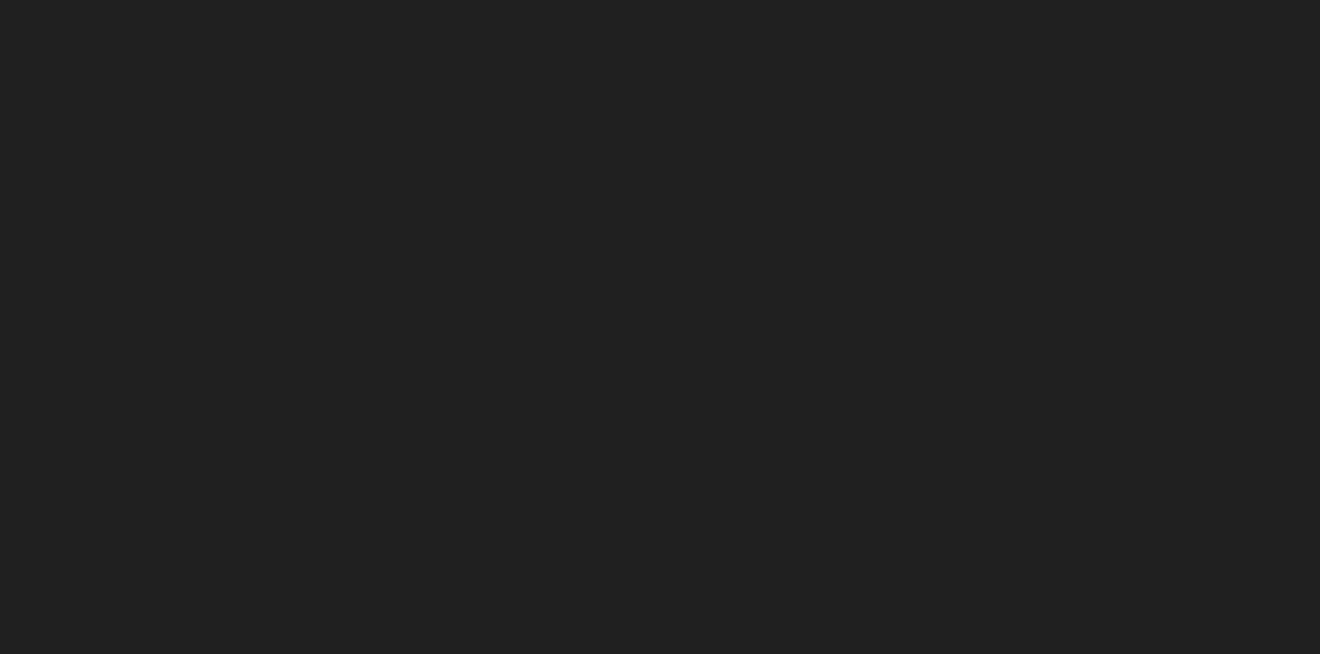
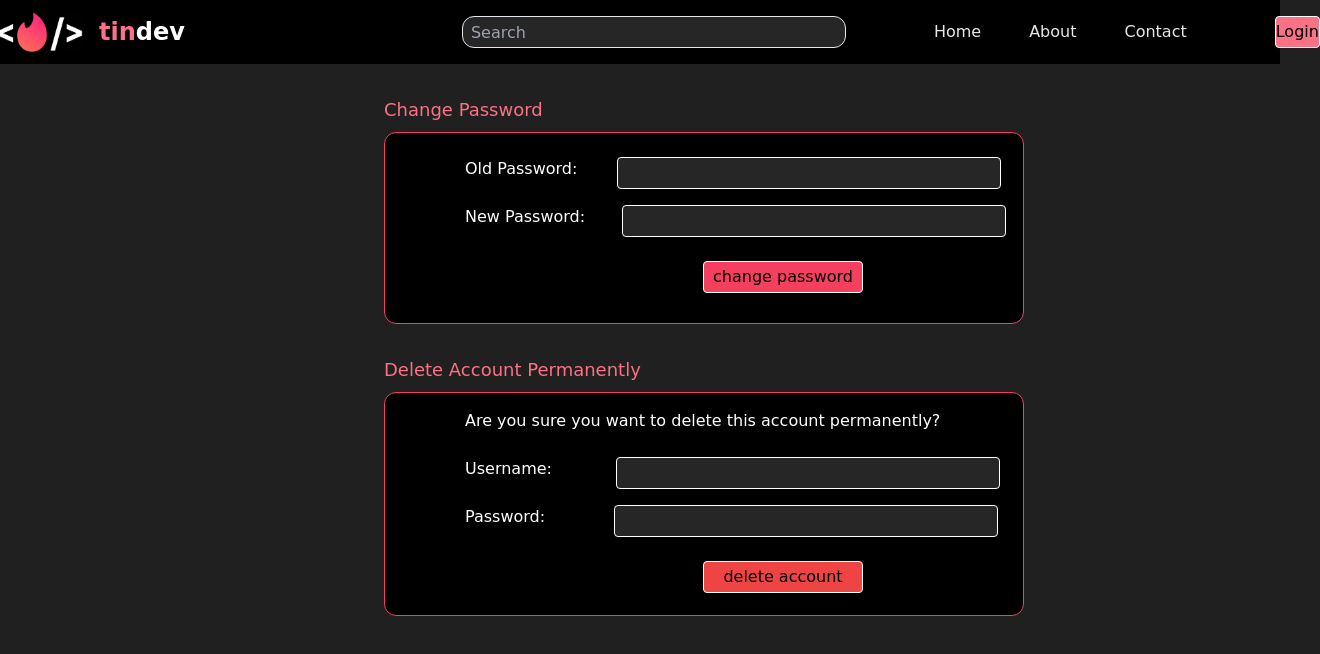
Before and after one commit to suraj2860/tin-dev, a React (Vite) app in the folder frontend/: page /settings in a window 1280 px wide. Before the commit this address had no page. Shown: the top 654 px of the page, 1320 px wide, since content can reach past the window. Built offline with nearby package versions, Linux system fonts and the light colour scheme.

Commit message:
add settings page

```diff
--- a/frontend/src/App.jsx
+++ b/frontend/src/App.jsx
@@ -6,6 +6,7 @@
 import ProfilePage from './components/ProfilePage';
 import { login } from './redux/authSlice';
 import { useDispatch } from 'react-redux';
+import Settings from './components/Settings'
 
 
 function App() {
@@ -51,6 +52,7 @@
           <Route path='/register' element={<Register />} />
           <Route path='/login' element={<Login />} />
           <Route path='/profile' element={<ProfilePage />} />
+          <Route path='/settings' element={<Settings />} />
         </Routes>
       </BrowserRouter>
     </>
--- a/frontend/src/components/Navbar.jsx
+++ b/frontend/src/components/Navbar.jsx
@@ -48,17 +48,19 @@
         setIsDropdownOpen(!isDropdownOpen);
     };
 
-    const handleProfile = () => {
-        navigate('/profile');
-    }
 
     return (
         <>
             <div className='bg-black h-16 flex items-center relative'>
+                <div className='flex justify-center items-center' onClick={() => navigate('/')}>
                     <img src={logo} className='flex h-10 pl-10 pr-4' />
-                <h1 className='text-2xl font-semibold text-rose-400 font-sans'>tin</h1><h1 className='text-2xl font-semibold '>dev</h1>
+                    <h1 className='text-2xl font-semibold text-rose-400 font-sans cursor-default'>tin</h1><h1 className='cursor-default text-2xl font-semibold '>dev</h1>
+                </div>
                 <div className='pl-80'>
-                    <input type="text" placeholder='Search' className='rounded-xl border h-8 w-96 bg-neutral-800 p-2 ' />
+                    {location.pathname !== '/login' ? <input type="text" placeholder='Search' className='rounded-xl border h-8 w-96 bg-neutral-800 p-2 ' />
+                        :
+                        <div className='w-96'></div>}
+
                 </div>
                 <ul className='flex flex-row px-16 text-gray-200 text-base'>
                     <li className='px-6 transition-transform hover:scale-110'>
@@ -81,8 +83,12 @@
                                 {isDropdownOpen && (
                                     <ul className='absolute mt-10 w-24 flex justify-center flex-col cursor-pointer bg-neutral-800 text-white border-l border-t border-r  border-gray-200 shadow-md'>
                                         <li className='px-4 py-1 text-xs  hover:bg-rose-400 cursor-pointer hover:text-black w-full text-left border-b border-white'
-                                            onClick={handleProfile}
+                                            onClick={() => navigate('/profile')}
                                         >Profile
+                                        </li>
+                                        <li className='px-4 py-1 text-xs  hover:bg-rose-400 cursor-pointer hover:text-black w-full text-left border-b border-white'
+                                            onClick={() => navigate('/settings')}
+                                        >Settings
                                         </li>
                                         <li
                                             className='block px-4 py-1 text-xs hover:bg-rose-400 hover:text-black w-full text-left border-b border-white '
--- /dev/null
+++ b/frontend/src/components/Settings.jsx
@@ -0,0 +1,115 @@
+import React, { useState } from 'react'
+import Navbar from './Navbar'
+import { useDispatch } from 'react-redux';
+import { logout } from '../redux/authSlice.js';
+import { useNavigate } from 'react-router';
+
+
+const Settings = () => {
+    const [oldPassword, setOldPassword] = useState("");
+    const [newPassword, setNewPassword] = useState("");
+    const [username, setUsername] = useState("");
+    const [password, setPassword] = useState("");
+    const dispatch = useDispatch();
+    const navigate = useNavigate();
+
+
+    const handleChangePassword = () => {
+
+        const cookies = document.cookie.split('; ');
+        const accessTokenCookie = cookies.find(cookie => cookie.startsWith('accessToken='));
+        let accessToken = '';
+        if (accessTokenCookie) {
+            accessToken = accessTokenCookie.split('=')[1];
+        }
+
+        fetch("http://localhost:8000/api/v1/users/change-password", {
+            method: 'POST',
+            body: JSON.stringify({
+                oldPassword,
+                newPassword
+            }),
+            headers: {
+                'Authorization': accessToken,
+                'Content-Type': 'application/json' // Specify JSON content type
+            }
+        }).then(res => res.json())
+            .then(res => {
+                if (res.success) {
+                    console.log(res);
+
+                    fetch("http://localhost:8000/api/v1/users/logout", {
+                        method: 'POST',
+                        headers: {
+                            'Authorization': accessToken,
+                            'Content-Type': 'application/json' // Specify JSON content type
+                        }
+                    }).then(res => res.json())
+                        .then(res => {
+                            if (res.success) {
+                                console.log(res);
+                                dispatch(logout());
+
+                                document.cookie = "accessToken=; expires=Thu, 01 Jan 1970 00:00:00 UTC; path=/;";
+                                document.cookie = "refreshToken=; expires=Thu, 01 Jan 1970 00:00:00 UTC; path=/;";
+
+                                navigate('/login');
+                            }
+                        }).catch(err => console.log(err.message));
+                }
+            }).catch(err => console.log(err.message));
+    }
+
+    return (
+        <>
+            <Navbar />
+            <div>
+                <h1 className='mx-96 mt-8 text-rose-400 text-lg'>Change Password</h1>
+                <div className='flex flex-col mx-96 mt-2  h-48 rounded-xl border border-rose-500 w-6/12 bg-black'>
+                    <div className='flex  ml-20 mt-6'>
+                        <label htmlFor="" className='mb-2 mr-10'> Old Password: </label>
+                        <input
+                            type="password"
+                            value={oldPassword}
+                            onChange={e => setOldPassword(e.target.value)}
+                            className='text-sm h-8 w-96 py-1 px-2 rounded border border-white bg-neutral-800' />
+                    </div>
+                    <div className='flex  ml-20 mt-4'>
+                        <label htmlFor="" className='mb-2 mr-8'>New Password:&nbsp;</label>
+                        <input
+                            type="password"
+                            value={newPassword}
+                            onChange={e => setNewPassword(e.target.value)}
+                            className=' text-sm h-8 w-96 py-1 px-2 rounded border border-white bg-neutral-800' />
+                    </div>
+                    <button className='mt-6 ml-auto mr-40 bg-rose-500 text-black rounded border border-white w-40  w-24 h-8' onClick={handleChangePassword}>change password</button>
+                </div>
+                <h1 className='mx-96 mt-8 text-rose-400 text-lg'>Delete Account Permanently</h1>
+                <div className='flex flex-col mx-96 mt-2  h-56 rounded-xl border border-rose-500 w-6/12 bg-black'>
+                    <div className='flex  flex-col ml-20 mt-4'>
+                        <h1 htmlFor="" className='mb-2 mr-8'>Are you sure you want to delete this account permanently?</h1>
+                        <div className='flex  item-center mt-4'>
+                            <label htmlFor="" className='mr-16'>Username: </label>
+                            <input
+                                type="text"
+                                value={username}
+                                onChange={e => setUsername(e.target.value)}
+                                className=' text-sm h-8 w-96  py-1 px-2 rounded border border-white bg-neutral-800' />
+                        </div>
+                        <div className='flex  item-center  mt-4'>
+                            <label htmlFor="" className=' mr-16'>Password:&nbsp;</label>
+                            <input
+                                type="password"
+                                value={password}
+                                onChange={e => setPassword(e.target.value)}
+                                className=' text-sm h-8 w-96 py-1 px-2 rounded border border-white bg-neutral-800' />
+                        </div>
+                    </div>
+                    <button className='mt-6 ml-auto mr-40 bg-red-500 text-black rounded border border-white w-40  w-24 h-8' onClick={handleChangePassword}>delete account</button>
+                </div>
+            </div>
+        </>
+    )
+}
+
+export default Settings
```
Lines whose indentation alone changed are shown as unchanged.
